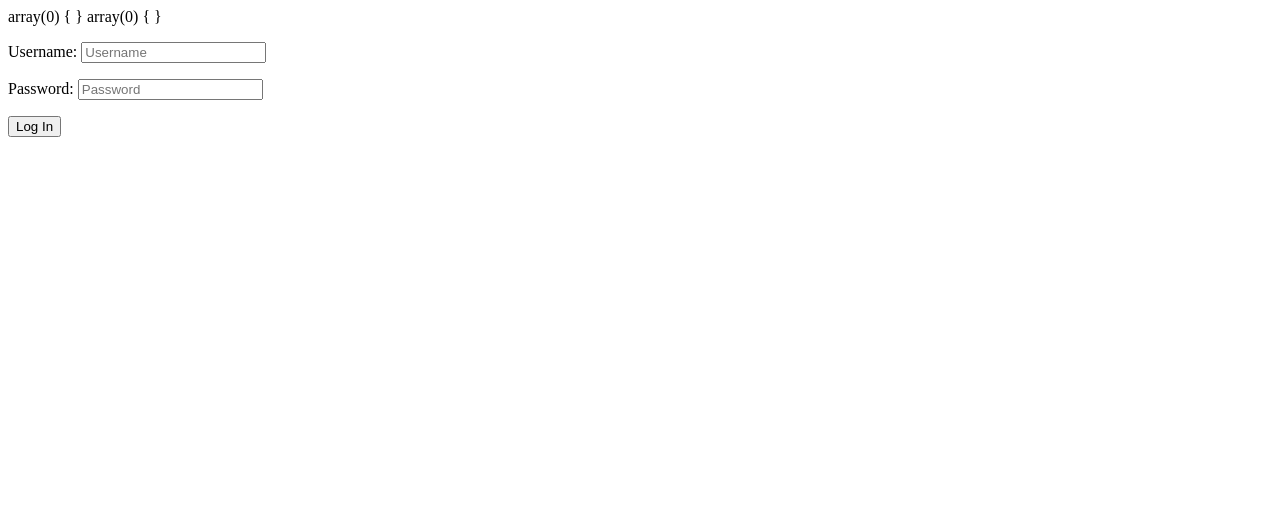
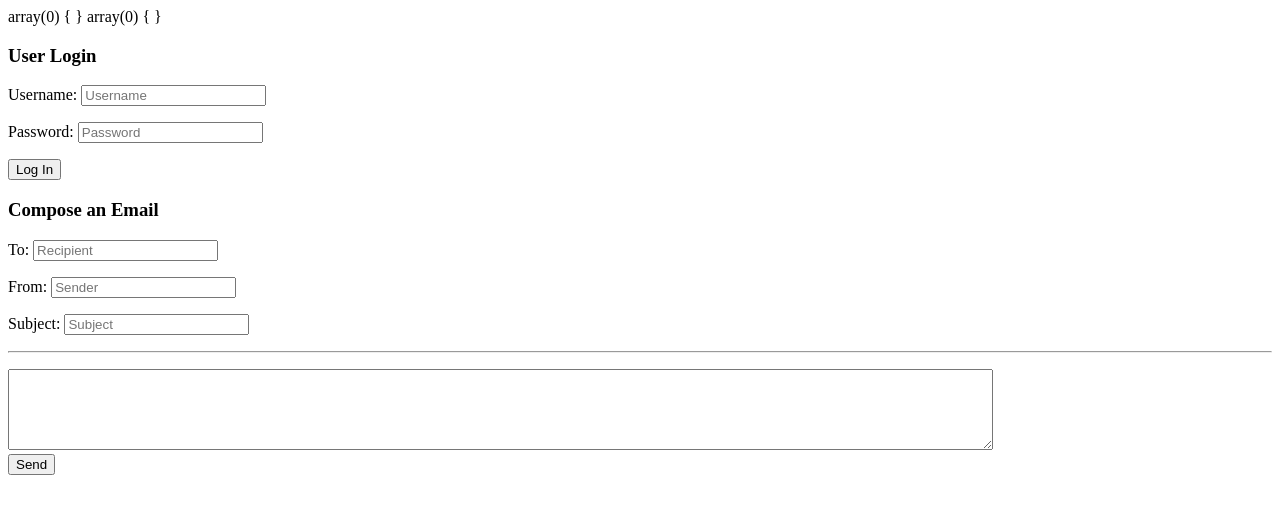
Before and after one commit to dannyalxndr/Codeup_Web_Exercises, a PHP site: page /my_first_form.php in a window 1280 px wide. Shown: the top 514 px of the page. Run offline with PHP 8.4, Linux system fonts and the light colour scheme.

Commit message:
added a "Compose an Email" form

```diff
--- a/public/my_first_form.php
+++ b/public/my_first_form.php
@@ -1,4 +1,5 @@
 <!DOCTYPE html>
+
 <html>
 <head>
 	<meta charset="utf-8">
@@ -9,7 +10,7 @@
     	var_dump($_GET);
         var_dump($_POST);
     ?>
-
+    <h3>User Login</h3>
 	    <form method="POST">
 		    <p>
 		        <label for="username">Username: </label>
@@ -23,5 +24,27 @@
 	        	<button type="submit" name="Log In">Log In</button>
 		    </p>
 		</form>
+
+	<h3>Compose an Email</h3>
+		<form meathod="POST">
+			<p>
+				<label for="to">To: </label>
+				<input id="to" name="to" type="email" placeholder="Recipient">
+			</p>
+			<p>
+				<label for="from">From: </label>
+				<input id="from" name="from" type="email" placeholder="Sender">
+			</p>
+			<p>
+				<label for="subject">Subject: </label>
+				<input id="subject" name="subject" type="text" placeholder="Subject">
+			</p>
+			<hr>
+			<p>
+				<textarea id="email_body" name="email_body" rows="5" cols="120"></textarea>
+				<br>
+				<button type="submit" name="Send">Send</button>
+			</p>
+		</form>
 </body>
 </html>
```
Lines whose indentation alone changed are shown as unchanged.
